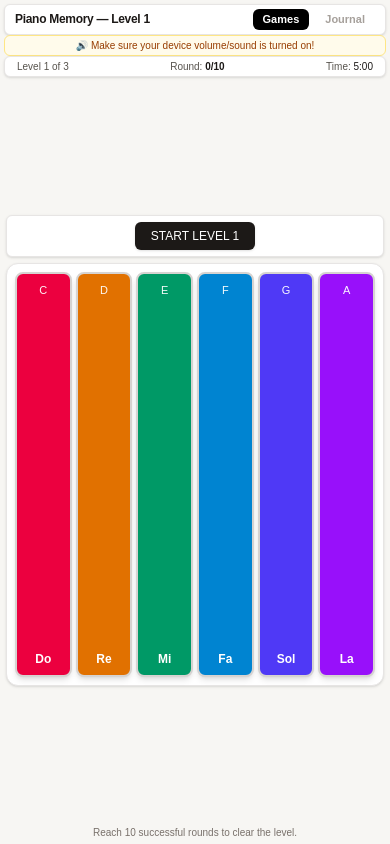
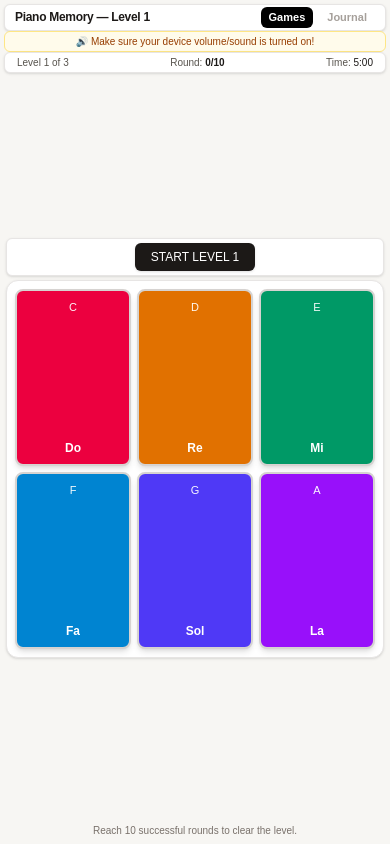
Before and after one commit to msmyerdigital/adult-memory-game, a Next.js app: page /games/memory in a window 390 px wide. Built offline with nearby package versions, Linux system fonts and the light colour scheme.

Commit message:
Move sound banner to top, configure mobile piano in two rows, and optimize layout to eliminate scrolling

```diff
--- a/app/games/memory/page.tsx
+++ b/app/games/memory/page.tsx
@@ -242,11 +242,11 @@ export default function PianoMemoryGame() {
       ))}
 
       {/* Top Header & Navigation */}
-      <nav className="w-full max-w-4xl mx-auto flex justify-between items-center bg-white px-2.5 py-1 rounded-md shadow-sm border border-stone-200 text-stone-900 shrink-0">
+      <nav className="w-full max-w-4xl mx-auto flex justify-between items-center bg-white px-2.5 py-0.5 rounded-md shadow-sm border border-stone-200 text-stone-900 shrink-0">
         <h1 className="text-xs sm:text-base font-bold tracking-tight text-stone-900">Piano Memory — Level {currentLevel}</h1>
         <div className="flex gap-1.5">
-          <Link href="/games" className="px-2.5 py-0.5 bg-black text-white rounded-md text-[11px] font-semibold transition-colors">Games</Link>
-          <Link href="/journal" className="px-2.5 py-0.5 bg-white text-stone-400 hover:text-stone-700 rounded-md text-[11px] font-semibold transition-colors">Journal</Link>
+          <Link href="/games" className="px-2 py-0.5 bg-black text-white rounded-md text-[11px] font-semibold transition-colors">Games</Link>
+          <Link href="/journal" className="px-2 py-0.5 bg-white text-stone-400 hover:text-stone-700 rounded-md text-[11px] font-semibold transition-colors">Journal</Link>
         </div>
       </nav>
 
@@ -264,17 +264,17 @@ export default function PianoMemoryGame() {
         <p className="text-[10px] sm:text-xs text-stone-600 font-normal">Time: <span className="text-stone-900">{formatTime(timeLeft)}</span></p>
       </section>
 
-      {/* Main Piano Center Container (Takes available space flexibly, no scrolling) */}
-      <section className="w-full max-w-4xl mx-auto flex flex-col justify-center items-center gap-1.5 px-0.5 my-auto shrink-0">
+      {/* Main Piano Center Container */}
+      <section className="w-full max-w-4xl mx-auto flex flex-col justify-center items-center gap-1 px-0.5 my-auto shrink-0">
 
         {/* Dynamic Controls / Start / Feedback Box */}
-        <div className="bg-white px-3 py-1.5 rounded-md shadow-sm border border-stone-200 flex flex-col items-center justify-center w-full max-w-md text-center transition-all duration-300 shrink-0">
+        <div className="bg-white px-3 py-1 rounded-md shadow-sm border border-stone-200 flex flex-col items-center justify-center w-full max-w-md text-center transition-all duration-300 shrink-0">
           {gameState === 'won' ? (
             <div className="flex flex-col items-center gap-0.5 animate-in fade-in zoom-in duration-300">
               <div className="text-xs sm:text-base font-bold text-stone-900">🎉 Fantastic! You completed 10 rounds!</div>
               <button
                 onClick={handleNextLevelTransition}
-                className="mt-1 px-3 py-1 bg-stone-900 hover:bg-stone-800 text-white rounded-md text-[11px] font-medium shadow-sm transition-all active:scale-95 cursor-pointer"
+                className="mt-0.5 px-3 py-1 bg-stone-900 hover:bg-stone-800 text-white rounded-md text-[11px] font-medium shadow-sm transition-all active:scale-95 cursor-pointer"
               >
                 {currentLevel < 3 ? `GO TO LEVEL ${currentLevel + 1}` : 'FINISH & VIEW JOURNAL'}
               </button>
@@ -284,7 +284,7 @@ export default function PianoMemoryGame() {
               <div className="text-xs sm:text-sm font-bold text-stone-900">Oh, oh... try again! 🎵</div>
               <button
                 onClick={startGame}
-                className="mt-1 px-3 py-1 bg-stone-900 hover:bg-stone-800 text-white rounded-md text-[11px] font-medium shadow-sm transition-all active:scale-95 cursor-pointer"
+                className="mt-0.5 px-3 py-1 bg-stone-900 hover:bg-stone-800 text-white rounded-md text-[11px] font-medium shadow-sm transition-all active:scale-95 cursor-pointer"
               >
                 RETRY LEVEL
               </button>
@@ -305,13 +305,13 @@ export default function PianoMemoryGame() {
           )}
         </div>
 
-        {/* Perfectly Fitted Piano Keyboard (Fills exact viewport space without overflowing) */}
-        <div className="bg-white p-2 sm:p-4 rounded-xl shadow-sm border border-stone-200 flex gap-1 sm:gap-2.5 w-full justify-center">
+        {/* Piano Keyboard: 2 rows on mobile (grid of 3 columns), 1 row on sm+ screens */}
+        <div className="bg-white p-2 sm:p-4 rounded-xl shadow-sm border border-stone-200 grid grid-cols-3 sm:flex gap-1.5 sm:gap-2.5 w-full justify-center">
           {notes.map((note, index) => (
             <button
               key={note.keyName}
               onClick={() => handleKeyClick(index)}
-              className={`flex-1 h-[48vh] sm:h-80 rounded-lg sm:rounded-2xl flex flex-col justify-between items-center pb-2 sm:pb-6 pt-2 sm:pt-5 transition-all shadow-md border-2 border-stone-300 text-white cursor-pointer ${
+              className={`w-full sm:flex-1 h-[21vh] sm:h-80 rounded-lg sm:rounded-2xl flex flex-col justify-between items-center pb-2 sm:pb-6 pt-2 sm:pt-5 transition-all shadow-md border-2 border-stone-300 text-white cursor-pointer ${
                 activeNoteIndex === index ? `${note.activeColor} scale-95 shadow-inner brightness-110` : `${note.color}`
               }`}
             >
@@ -324,7 +324,7 @@ export default function PianoMemoryGame() {
       </section>
 
       {/* Footer Info */}
-      <div className="w-full max-w-4xl mx-auto flex flex-col items-center justify-center shrink-0">
+      <div className="w-full max-w-4xl mx-auto flex flex-col items-center justify-center shrink-0 pb-0.5">
         {sessionWon ? (
           <div className="text-emerald-600 font-normal text-[10px] sm:text-xs bg-white px-2 py-0.5 rounded-md shadow-sm border border-stone-200 animate-bounce">
             Take a rest. You won. Redirecting to Journal...
```
